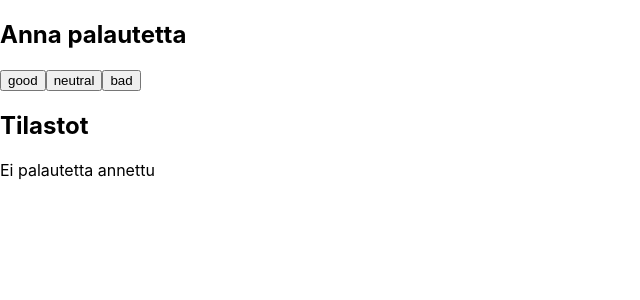
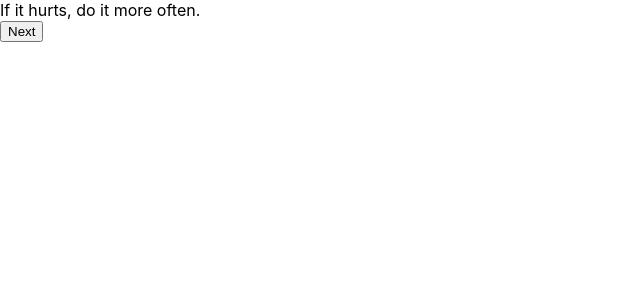
Before and after one commit to PaloPatrik/React-hommeli1, a React (Create React App) app: page / in a window 1280 px wide. Shown: the top 300 px of the page, without its empty margins (0-640 px from the left). Built offline with nearby package versions, Linux system fonts and the light colour scheme.

Commit message:
Update App.jsx

```diff
--- a/src/App.jsx
+++ b/src/App.jsx
@@ -1,83 +1,36 @@
 import { useState } from 'react'
 
-const StatisticLine = (props) => {
+const Button = (props) => {
   return(
-    <tr><td>{props.text + ' ' + props.value}</td></tr>
+  <button onClick={props.seuraava}>Next</button>
+  )
+}
+const App = () => {
+  const anecdotes = [
+    'If it hurts, do it more often.',
+    'Adding manpower to a late software project makes it later!',
+    'The first 90 percent of the code accounts for the first 90 percent of the development time...The remaining 10 percent of the code accounts for the other 90 percent of the development time.',
+    'Any fool can write code that a computer can understand. Good programmers write code that humans can understand.',
+    'Premature optimization is the root of all evil.',
+    'Debugging is twice as hard as writing the code in the first place. Therefore, if you write the code as cleverly as possible, you are, by definition, not smart enough to debug it.',
+    'Programming without an extremely heavy use of console.log is same as if a doctor would refuse to use x-rays or blood tests when dianosing patients.',
+    'The only way to go fast, is to go well.'
+  ]
+
+  const [selected, setSelected] = useState(0)
+  let seuraava = () => {
+    let satunnainen = Math.floor((Math.random() * anecdotes.length) + 1)
+    setSelected(satunnainen)
+  }
+
+
+  return (
+    <div>
+      {anecdotes[selected]}
+      <br/>
+      <Button seuraava={seuraava} />
+    </div>
   )
 }
 
-const Statistics = (props) => {
-  const {good, neutral, bad, all} = props;
-  const average = (good + (neutral * 0) + -bad) / all;
-  let positive = (props.good * 100) / props.all
-  return(
-    <tbody>
-      <StatisticLine text="good" value = {good} />
-      <StatisticLine text="neutral" value = {neutral} />
-      <StatisticLine text="bad" value = {bad} />
-      <StatisticLine text="all" value = {all} />
-      <StatisticLine text="average" value = {average} />
-      <StatisticLine text="positive" value = {positive} />
-    </tbody>
-  )
-}
-
-const Button = (props) => {
-  console.log(props)
-  return (
-    <button onClick={props.func}>{props.text}</button>
-  )
-}
-
-const App = () => {
-  const [good, setGood] = useState(0)
-  const [neutral, setNeutral] = useState(0)
-  const [bad, setBad] = useState(0)
-  const all = good + neutral + bad
-
-  const hyvaPalaute = () => {
-    setGood(good + 1)
-  }
-
-  const neutraaliPalaute = () => {
-    setNeutral(neutral + 1)
-  }
-
-  const huonoPalaute = () => {
-    setBad(bad + 1)
-  }
-
-  if (good === 0 && neutral === 0 && bad === 0) {
-    return(
-      <div>
-          <h2>Anna palautetta</h2>
-          <Button text='good' func={hyvaPalaute} />
-          <Button text='neutral' func={neutraaliPalaute} />
-          <Button text='bad' func={huonoPalaute} />
-        <h2>Tilastot</h2>
-        <p>
-          Ei palautetta annettu
-        </p>
-      </div>
-    )
-  } else {
-    return (
-
-        <table>
-        <thead><tr><th>Anna palautetta</th></tr></thead>
-        <tbody>
-        <tr>
-          <td><Button text='good' func={hyvaPalaute} /></td>
-          <td><Button text='neutral' func={neutraaliPalaute} /></td>
-          <td><Button text='bad' func={huonoPalaute} /></td>
-        </tr>
-        </tbody>
-        <thead><tr><th>Tilastot</th></tr></thead>
-        <Statistics good={good} neutral={neutral} bad={bad} all={all} />
-        </table>
-
-    )
-  }
-}
-
 export default App
```
